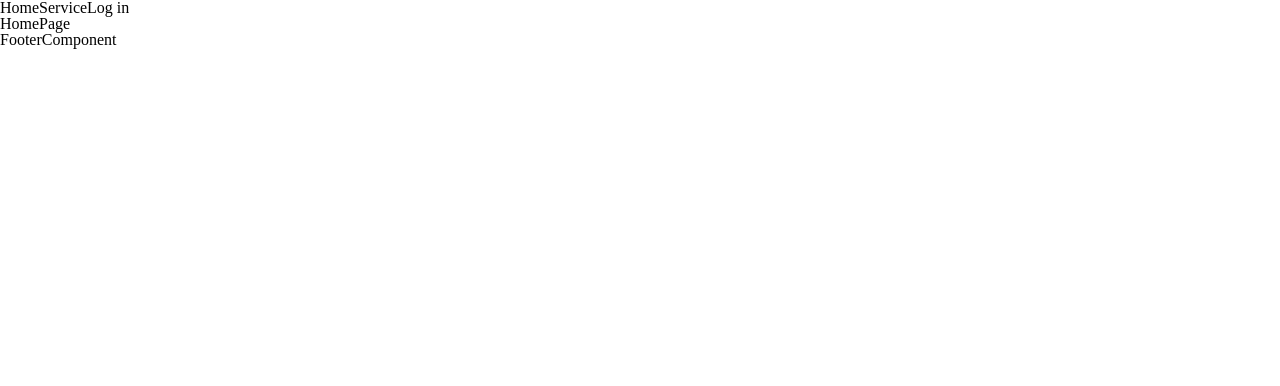
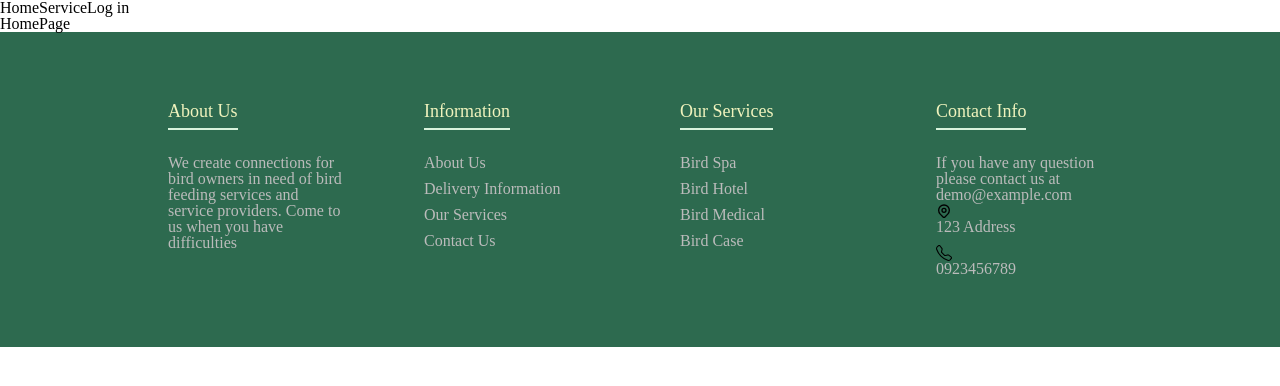
Before and after one commit to Castel0510/SWP391_FE, a React (Vite) app: page / in a window 1280 px wide. Shown: the top 386 px of the page. Built offline with nearby package versions, Linux system fonts and the light colour scheme.

Commit message:
add footer UI

```diff
--- a/src/Components/FooterComponent/FooterComponent.jsx
+++ b/src/Components/FooterComponent/FooterComponent.jsx
@@ -1,9 +1,48 @@
-import React from 'react'
+import React from 'react';
+import './style.scss';
+import { HiOutlineLocationMarker } from 'react-icons/hi'
+import { BsTelephone } from 'react-icons/bs'
+import { Link } from 'react-router-dom';
 
-const FooterComponent = () => {
+function FooterComponent() {
   return (
-    <div>FooterComponent</div>
-  )
+    <footer className="footer">
+      <div className="container">
+        <div className="row">
+          <div className="footer-col">
+            <h4>About Us</h4>
+            <p>We create connections for bird owners in need of bird feeding services and service providers. Come to us when you have difficulties</p>
+          </div>
+          <div className="footer-col">
+            <h4>Information</h4>
+            <ul>
+              <li><Link href="#">About us</Link></li>
+              <li><Link href="#">Delivery information</Link></li>
+              <li><Link href="#">Our Services</Link></li>
+              <li><Link href="#">Contact us</Link></li>
+            </ul>
+          </div>
+          <div className="footer-col">
+            <h4>Our Services</h4>
+            <ul>
+              <li><Link href="#">Bird Spa</Link></li>
+              <li><Link href="#">Bird Hotel</Link></li>
+              <li><Link href="#">Bird Medical</Link></li>
+              <li><Link href="#">Bird Case</Link></li>
+            </ul>
+          </div>
+          <div className="footer-col">
+            <h4>Contact Info</h4>
+            <p>If you have any question please contact us at demo@example.com</p>
+            <ul className='mt-4'>
+              <li className='flex justify-items-center text-gray-400'><HiOutlineLocationMarker /><Link href="#" className='pl-2'>123 Address</Link></li>
+              <li className='flex justify-items-center text-gray-400'><BsTelephone /><Link href="#" className='pl-2'> 0923456789</Link></li>
+            </ul>
+          </div>
+        </div>
+      </div>
+    </footer>
+  );
 }
 
-export default FooterComponent
+export default FooterComponent;
--- /dev/null
+++ b/src/Components/FooterComponent/style.scss
@@ -0,0 +1,103 @@
+.footer {
+  background-color: #2d6a4f;
+  padding: 70px 0;
+  .container {
+    max-width: 1024px;
+    margin: auto;
+    .row {
+      display: flex;
+      flex-wrap: wrap;
+      .footer-col {
+        width: 25%;
+        padding: 0 40px;
+        display: flex;
+        align-items: flex-start;
+        flex-direction: column;
+
+        ul {
+          list-style: none;
+          display: flex;
+          justify-content: center;
+          align-items: flex-start;
+          flex-direction: column;
+        }
+
+        h4 {
+          font-size: 18px;
+          color: #f0f3bd;
+          text-transform: capitalize;
+          margin-bottom: 35px;
+          font-weight: 500;
+          position: relative;
+
+          &::before {
+            content: "";
+            position: absolute;
+            left: 0;
+            bottom: -10px;
+            background-color: #d8f3dc;
+            height: 2px;
+            box-sizing: border-box;
+            width: 100%;
+          }
+        }
+
+        ul li:not(:last-child) {
+          margin-bottom: 10px;
+        }
+
+        p {
+          color: #bbbbbb;
+        }
+
+        ul li a {
+          font-size: 16px;
+          text-transform: capitalize;
+          color: #ffffff;
+          text-decoration: none;
+          font-weight: 300;
+          color: #bbbbbb;
+          display: block;
+          transition: all 0.3s ease;
+
+          &:hover {
+            color: #ffffff;
+            padding-left: 8px;
+          }
+        }
+
+        .social-links a {
+          display: inline-block;
+          height: 40px;
+          width: 40px;
+          background-color: rgba(255, 255, 255, 0.2);
+          margin: 0 10px 10px 0;
+          text-align: center;
+          line-height: 40px;
+          border-radius: 50%;
+          color: #ffffff;
+          transition: all 0.5s ease;
+
+          &:hover {
+            color: #24262b;
+            background-color: #ffffff;
+          }
+        }
+      }
+    }
+  }
+}
+
+/* Responsive */
+@media (max-width: 767px) {
+  .footer-col {
+    width: 50%;
+    margin-bottom: 30px;
+  }
+}
+
+@media (max-width: 574px) {
+  .footer-col {
+    width: 100%;
+  }
+}
```
Also changed, not shown: src/Components/HeaderComponent/style.scss (added).
